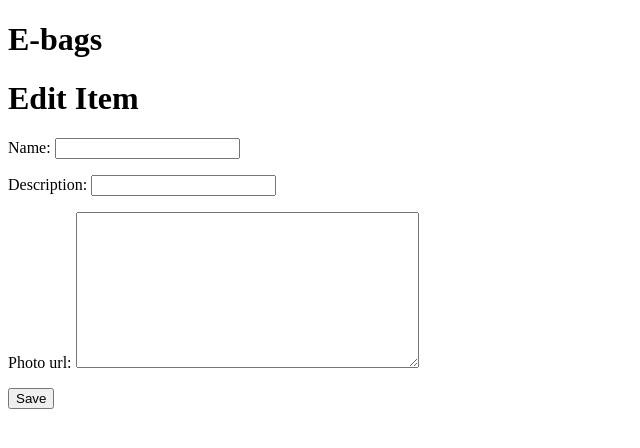
After one commit to gabesharpton/Python-project, a Django app: page /item/new in a window 1280 px wide. The commit adds this page. Shown: the top 448 px of the page, without its empty margins (0-640 px from the left). Run offline with Django 3.2, Linux system fonts and the light colour scheme.

Commit message:
Full CRUD

```diff
--- a/Ebag/urls.py
+++ b/Ebag/urls.py
@@ -19,5 +19,6 @@ from django.conf.urls import include
 
 urlpatterns = [
     path('admin/', admin.site.urls),
-    path('', include('myEbag.urls'))
+    path('', include('myEbag.urls')),
+    # path('api-auth', include('rest_framework.urls', namespace='rest_framework'))
 ]
--- a/myEbag/templates/myEbag/base.html
+++ b/myEbag/templates/myEbag/base.html
@@ -9,7 +9,7 @@
     <title>Ebag</title>
 </head>
 <body>
-    <h1>Hello</h1>
+    <h1>E-bags</h1>
 
     {% block content %}
     {% endblock %}
--- a/myEbag/templates/myEbag/item_detail.html
+++ b/myEbag/templates/myEbag/item_detail.html
@@ -1,8 +1,10 @@
 {% extends 'myEbag/base.html' %}
 
 {% block content %}
-<h2>{{ items.name }} <a href="">(edit)</a> </h2>
+<h2>{{ items.name }} <a href="{% url 'item_edit' pk=items.pk %}">(edit)</a> </h2>
 <h2>{{ items.description }}</h2>
 <img src="{{ items.photo_url }}" alt="" class="item_photo" />
+
+   <button> <a href="{% url 'item_delete' pk=items.pk %}">Delete</a> </button>
 <a href='/'>Back</a>
 {% endblock %}
--- /dev/null
+++ b/myEbag/templates/myEbag/item_form.html
@@ -0,0 +1,8 @@
+{% extends 'myEbag/base.html' %}
+{% block content %}
+<h1>Edit Item</h1>
+<form method="POST" class ='item-form'>
+    {% csrf_token %} {{ form.as_p}}
+    <button type="submit" class="save btn btn-default">Save</button>
+</form>
+{% endblock %}
--- a/myEbag/templates/myEbag/item_list.html
+++ b/myEbag/templates/myEbag/item_list.html
@@ -1,6 +1,7 @@
 {% extends 'myEbag/base.html' %}
 {% block content %}
-<h1>Items <a href="">(+)</a></h1>
+<p>Welcome to E-bags, a place where you can post your things. I definetly spent a lot of time debugging on this project so it did not turn out as complete as I hoped but on the plus side it made me feel quite a bit more comfortable with Django and Python.</p>
+<h1>Items <a href="{% url 'item_create' %}">(+)</a></h1>
 <ul>
     {% for item in items %}
         <li>
--- a/myEbag/urls.py
+++ b/myEbag/urls.py
@@ -1,7 +1,15 @@
 from django.urls import path
 from . import views
+# from rest_framework.routers import DefaultRouter
 
 urlpatterns = [
     path('', views.item_list, name='item_list'),
-    path('items/<int:pk>', views.item_detail, name='item_detail'),
+    path('item/<int:pk>', views.item_detail, name='item_detail'),
+    path('item/<int:pk>/edit', views.item_edit, name='item_edit'),
+    path('item/new', views.item_create, name="item_create"),
+    path('item/<int:pk>delete', views.item_delete, name="item_delete")
+    # path('items/', views.ItemList.as_view(), name='artist_list'),
+    # path('items/<int:pk>', views.ItemDetail.as_view(), name="item_detail")
+
+
 ]
--- a/myEbag/views.py
+++ b/myEbag/views.py
@@ -1,7 +1,21 @@
-from django.shortcuts import render
+from django.shortcuts import render, redirect
 
-# Create your views here.
+# # Create your views here.
 from .models import Items
+from .forms import ItemForm
+
+# from rest_framework import generics
+# from .serializers import ItemSerializer
+
+# class ItemList(generics.ListCreateAPIView):
+#     queryset = Items.objects.all()
+#     serializer_class = ItemSerializer
+
+# class ItemDetail(generics.RetrieveUpdateDestroyAPIView):
+#     queryset = Items.objects.all()
+#     serializer_class = ItemSerializer
+
+
 
 def item_list(request):
     items = Items.objects.all()
@@ -10,3 +24,28 @@ def item_list(request):
 def item_detail(request, pk):
     items = Items.objects.get(id=pk)
     return render(request, 'myEbag/item_detail.html', {'items': items})
+
+def item_edit(request, pk):
+    items = Items.objects.get(pk=pk)
+    if request.method == "POST":
+        form = ItemForm(request.POST, instance=items)
+        if form.is_valid():
+            items = form.save()
+            return redirect('item_detail', pk=items.pk)
+    else:
+        form = ItemForm(instance=items)
+    return render(request, 'myEbag/item_form.html', {'form': form})
+
+def item_create(request):
+    if request.method == 'POST':
+        form = ItemForm(request.POST)
+        if form.is_valid():
+            items = form.save()
+            return redirect('item_detail', pk=items.pk)
+    else:
+        form = ItemForm()
+        return render(request, 'myEbag/item_form.html', {'form': form})
+
+def item_delete(request, pk):
+    Items.objects.get(id=pk).delete()
+    return redirect('item_list')
```
Also changed, not shown: Ebag/settings.py (+13 -0 lines), myEbag/serializers.py (added, +12 -0 lines), 2 other files.
